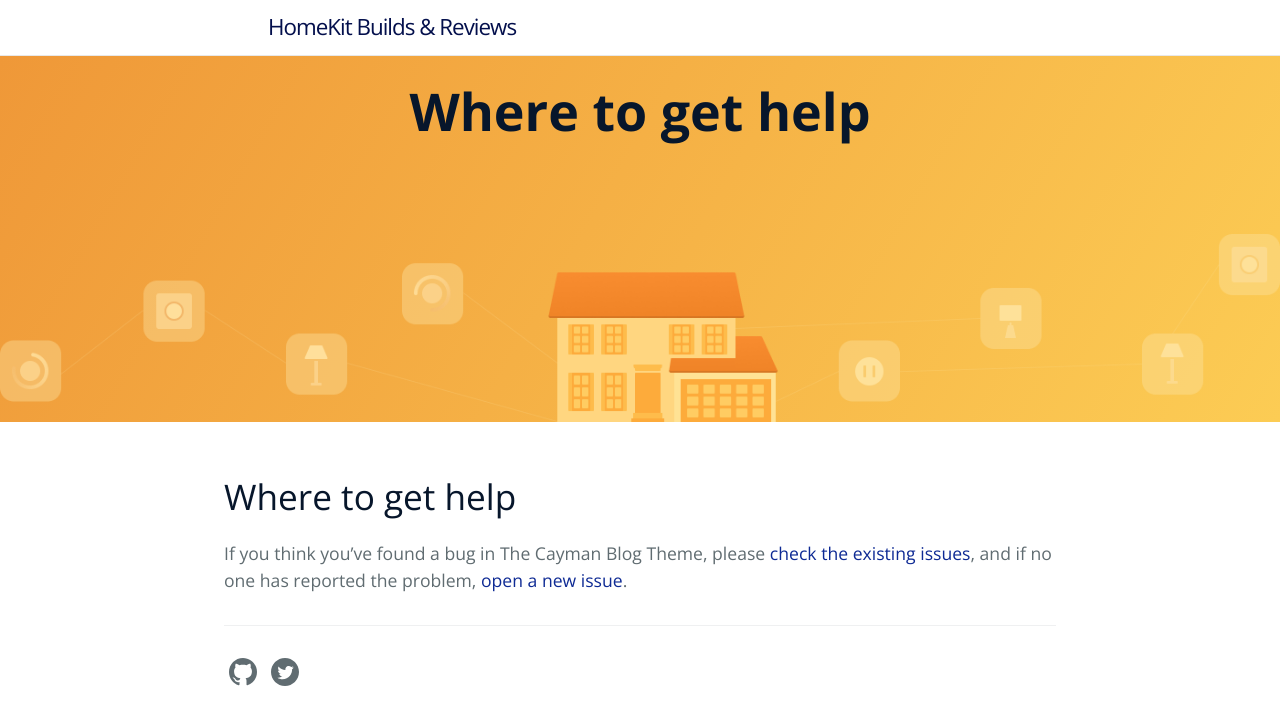
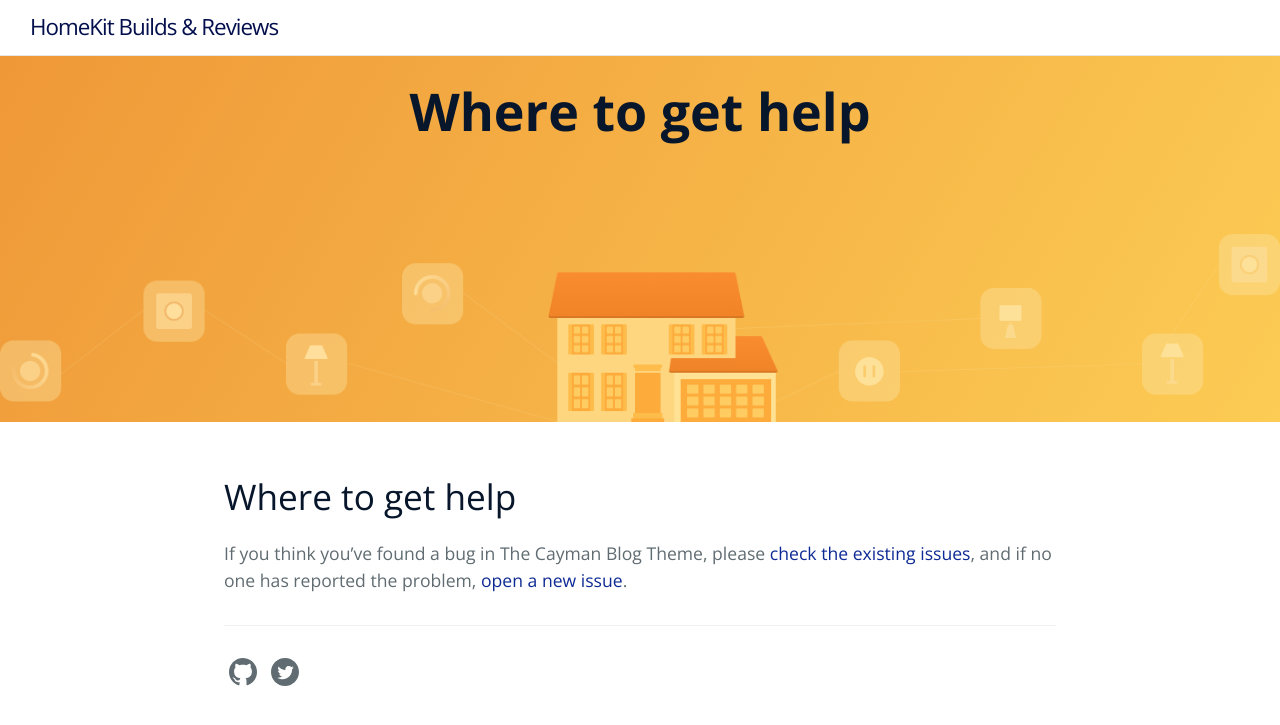
Before and after one commit to MrRooni/homekitbuilds, a Jekyll site: the page built from docs/SUPPORT.md, in a window 1280 px wide. Shown: the top 725 px of the page. Built offline with Jekyll 4.4.1, drawn with Linux system fonts in a browser that asks for light colours; our own code applies the rules of GitHub Pages for plain Markdown files.

Commit message:
Don’t pad the header

```diff
--- a/_sass/blog/_base.scss
+++ b/_sass/blog/_base.scss
@@ -2,8 +2,8 @@
  * Wrapper
  */
 .wrapper {
-  max-width: -webkit-calc(#{$navbar-width} - (#{$spacing-unit} * 2));
-  max-width:         calc(#{$navbar-width} - (#{$spacing-unit} * 2));
+  // max-width: -webkit-calc(#{$navbar-width} - (#{$spacing-unit} * 2));
+  // max-width:         calc(#{$navbar-width} - (#{$spacing-unit} * 2));
   margin-right: auto;
   margin-left: auto;
   padding-right: $spacing-unit;
```
